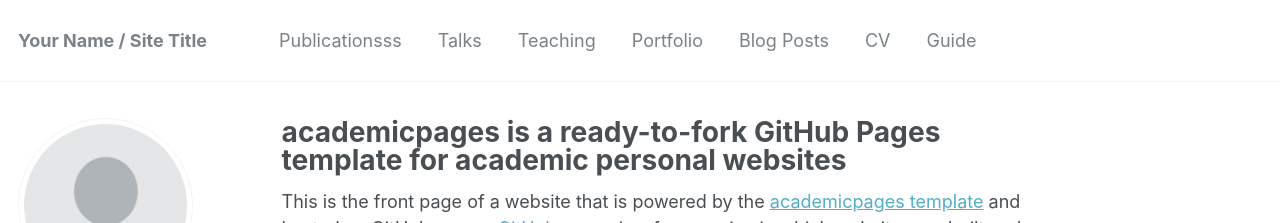
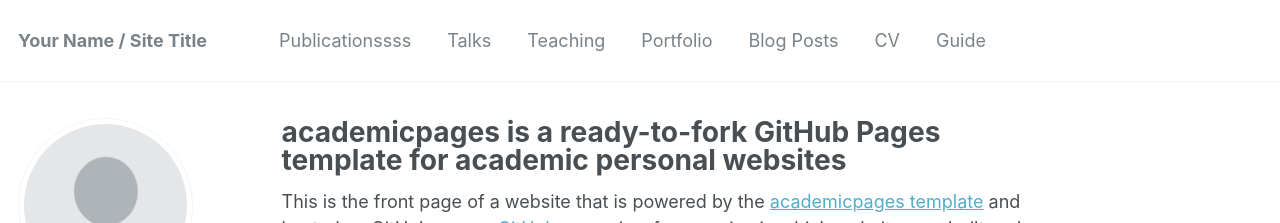
Before and after one commit to alirezarahimi1393/Ariana-Education-Center, a Jekyll site: the page built from _pages/about.md, in a window 1280 px wide and 900 px high. Shown: the top 223 px of the window. Built offline with Jekyll 4.4.1, drawn with Linux system fonts in a browser that asks for light colours; some web fonts are replaced.

Commit message:
Update navigation.yml

```diff
--- a/_data/navigation.yml
+++ b/_data/navigation.yml
@@ -1,6 +1,6 @@
 # main links links
 main:
-  - title: "Publicationsss"
+  - title: "Publicationssss"
     url: /publications/
 
   - title: "Talks"
```
